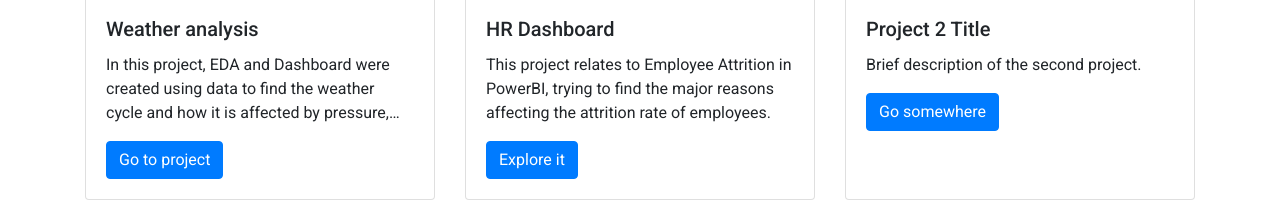
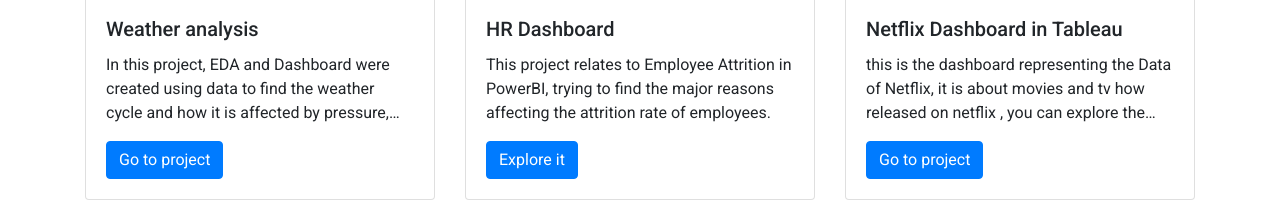
Before and after one commit to abhishek887229/abhishek887229.github.io, a plain HTML site: page index.html in a window 1280 px wide. Shown: the part 837-1058 px from the top of the page. Drawn offline with nearby package versions, Linux system fonts and the light colour scheme.

Commit message:
add projects

```diff
--- a/index.html
+++ b/index.html
@@ -98,11 +98,11 @@
 
             <div class="col-md-4 mb-4">
                 <div class="card">
-                    <img src="https://source.unsplash.com/random/300×300/?lines" class="card-img-top" alt="Project 2 Image">
+                    <img src="https://source.unsplash.com/random/300×300/?netflix" class="card-img-top" alt="Project 2 Image">
                     <div class="card-body">
-                        <h5 class="card-title">Project 2 Title</h5>
-                        <p class="card-text">Brief description of the second project.</p>
-                        <a href="#" class="btn btn-primary">Go somewhere</a>
+                        <h5 class="card-title">Netflix Dashboard in Tableau</h5>
+                        <p class="card-text">this is the dashboard representing the Data of Netflix, it is about movies and tv how released on netflix , you can explore the data from 1930-2020. first select the type of show an serch the name you will get information about that.</p>
+                        <a href="https://public.tableau.com/views/netflixdashbaords/NETFLIXDASHBOAD?:language=en-US&:sid=&:display_count=n&:origin=viz_share_link" class="btn btn-primary">Go to project</a>
                     </div>
                 </div>
             </div>
```
